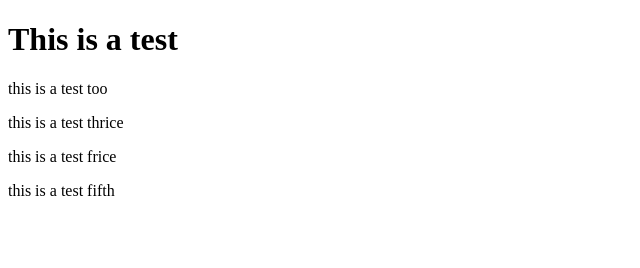
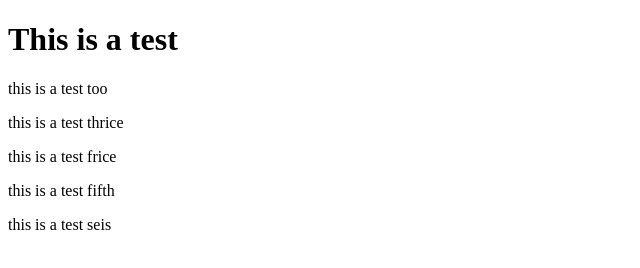
Before and after one commit to j-nathanson/git-test, a plain HTML site: page index.html in a window 1280 px wide. Shown: the whole page, without its empty margins (0-640 px from the left). Drawn offline with Linux system fonts and the light colour scheme.

Commit message:
sixth commit

```diff
--- a/index.html
+++ b/index.html
@@ -11,5 +11,6 @@
     <p>this is a test thrice</p>
     <p>this is a test frice</p>
     <p>this is a test fifth</p>
+    <p>this is a test seis</p>
   </body>
 </html>
```
